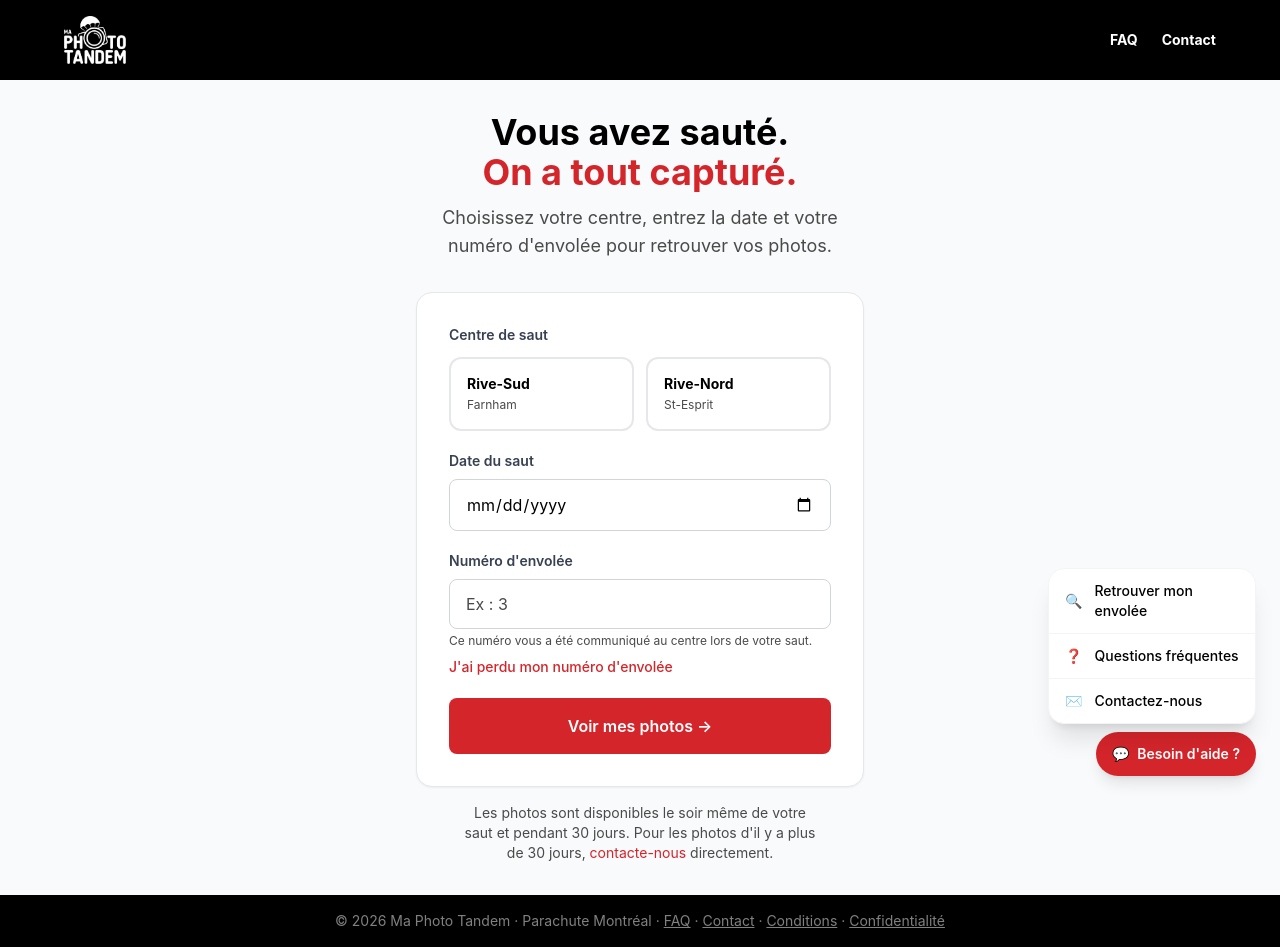
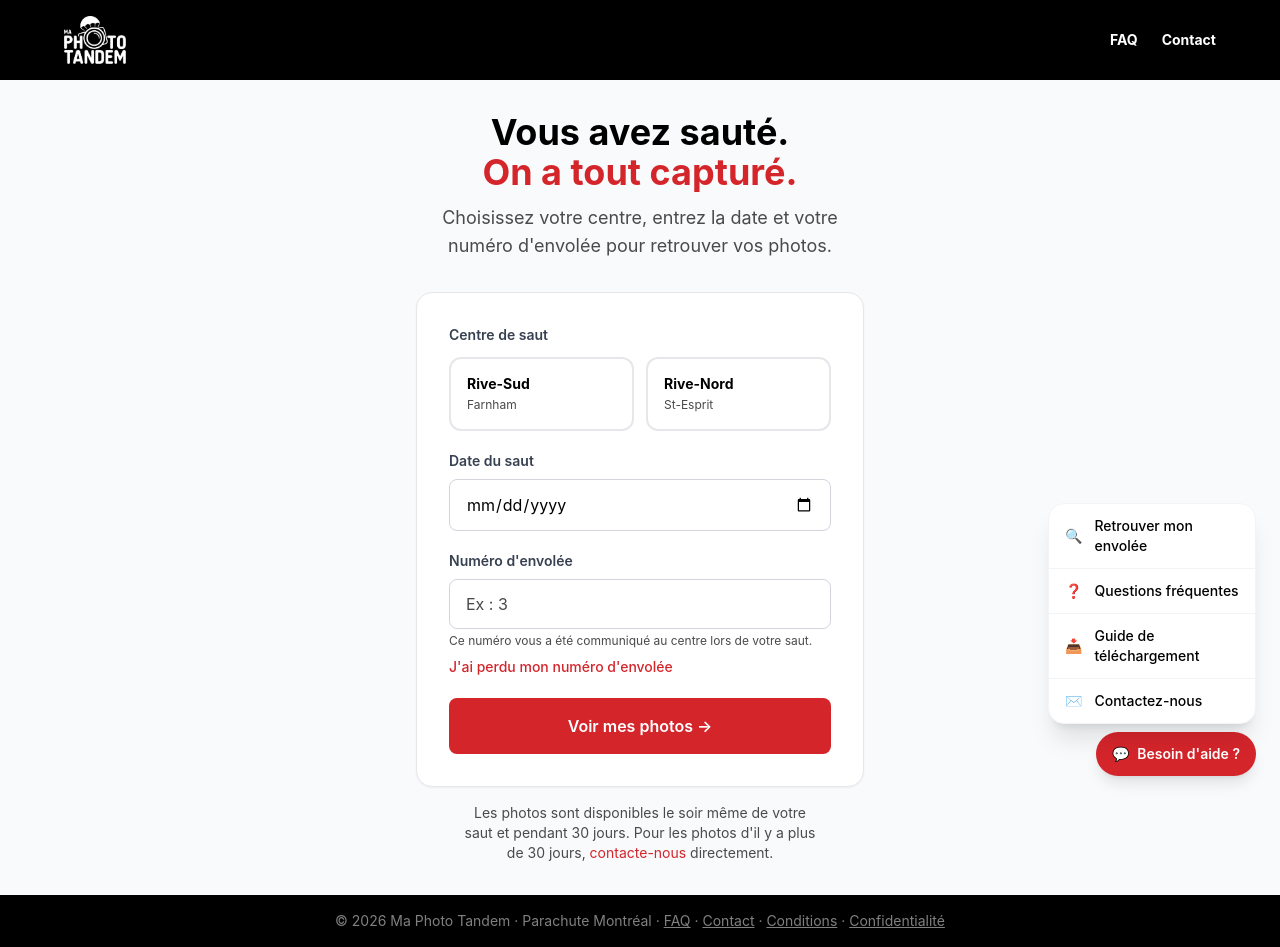
Before and after one commit to MaPhotoTandem/maphototandem, a Next.js app: page /tandem in a window 1280 px wide. Both pictures are taken after a click on the button "Besoin d'aide ?". Built offline with nearby package versions, Linux system fonts and the light colour scheme.

Commit message:
fix: coche sélection à gauche; ajouter guide téléchargement dans bulle aide /tandem

```diff
--- a/app/tandem/page.tsx
+++ b/app/tandem/page.tsx
@@ -358,6 +358,13 @@
               </a>
               <div className="border-t border-gray-100" />
               <a
+                href="/aide/telecharger"
+                className="w-full flex items-center gap-3 px-4 py-3 text-sm font-medium text-noir hover:bg-gris-pale transition-colors"
+              >
+                <span>📥</span> Guide de téléchargement
+              </a>
+              <div className="border-t border-gray-100" />
+              <a
                 href="/contact"
                 className="w-full flex items-center gap-3 px-4 py-3 text-sm font-medium text-noir hover:bg-gris-pale transition-colors"
               >
--- a/components/GalleryClient.tsx
+++ b/components/GalleryClient.tsx
@@ -174,8 +174,8 @@
 
               {/* Coche de sélection */}
               {isSelected && (
-                <div className="absolute inset-0 bg-gris-mid/15 flex items-start justify-end p-2">
-                  <div className="bg-rouge rounded-full w-7 h-7 flex items-center justify-center shadow">
+                <div className="absolute inset-0 bg-gris-mid/15">
+                  <div className="absolute top-1.5 left-1.5 bg-rouge rounded-full w-7 h-7 flex items-center justify-center shadow">
                     <svg className="w-4 h-4 text-white" fill="none" viewBox="0 0 24 24" stroke="currentColor">
                       <path strokeLinecap="round" strokeLinejoin="round" strokeWidth={3} d="M5 13l4 4L19 7" />
                     </svg>
```
